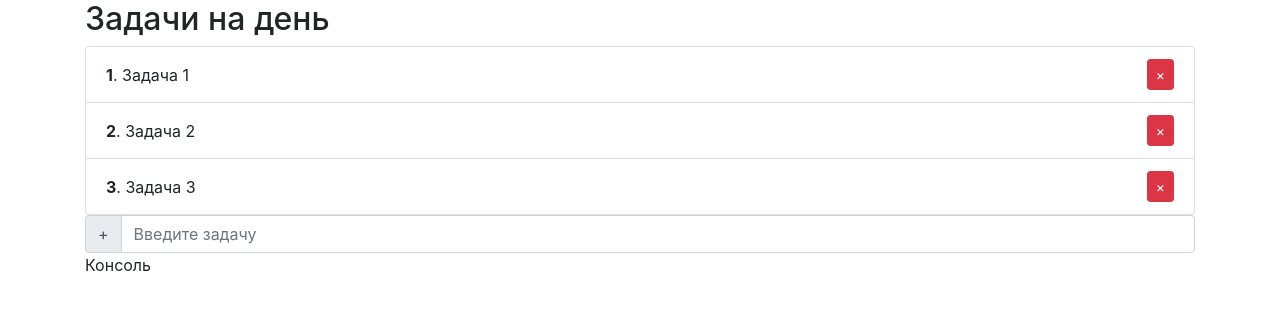
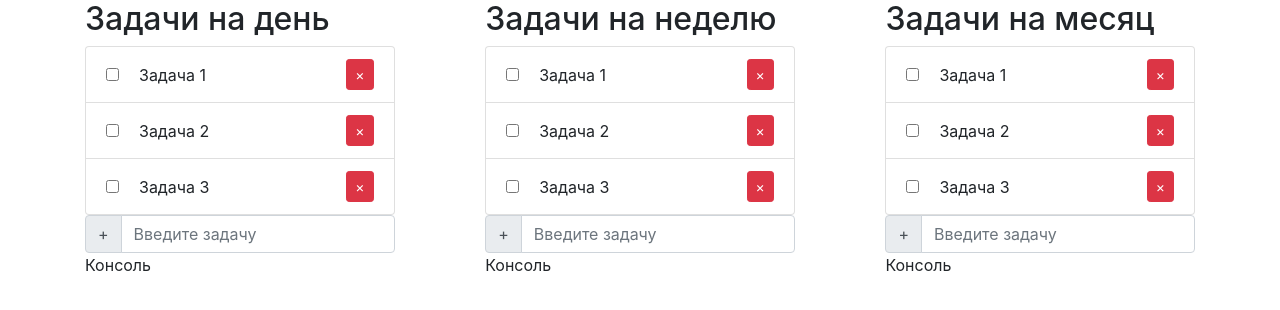
Before and after one commit to Kopylov-D/Planning-app, a React (Create React App) app: page / in a window 1280 px wide. Shown: the top 310 px of the page. Built offline with nearby package versions, Linux system fonts and the light colour scheme.

Commit message:
Subtasks

```diff
--- a/src/App.js
+++ b/src/App.js
@@ -1,12 +1,11 @@
 import React from 'react';
 import './App.css';
-import Todo from './containers/Todo';
-
+import Main from './containers/Main';
 
 function App() {
   return (
     <div className={'container-sm'}>
-      <Todo />
+      <Main />
     </div>
   );
 }
--- /dev/null
+++ b/src/components/Todolist/TodoItem/SubTask.js
@@ -0,0 +1,17 @@
+import React from 'react';
+
+function SubTask(props) {
+  return (
+    <li className="list-group-item sub">
+      <input
+        type="checkbox"
+        // checked={props.todo.done}
+        className="checkBox"
+        onChange={() => props.onChecked(props.todo.id)}
+      ></input>
+      {props.todo.text}
+    </li>
+  );
+}
+
+export default SubTask;
--- a/src/components/Todolist/TodoItem/TodoItem.js
+++ b/src/components/Todolist/TodoItem/TodoItem.js
@@ -1,23 +1,52 @@
-import React from 'react';
+import React, { Fragment } from 'react';
+import SubTask from './SubTask';
 
 const TodoItem = (props) => {
+  const classes = [];
+
+  if (props.todo.done) {
+    classes.push('done');
+  }
+
   return (
+    <Fragment>
       <li
         className="list-group-item note"
-      onClick={() => props.onClickTodo(props.item.id)}
+        onClick={() => props.onClickTodo(props.todo.id)}
       >
-      <div>
-        <strong> {props.item.id}</strong>. {props.item.text}
+        <div className={classes.join(' ')}>
+          <input
+            type="checkbox"
+            checked={props.todo.done}
+            className="checkBox"
+            onChange={() => props.onChecked(props.todo.id)}
+          ></input>
+          {props.todo.text}
         </div>
 
         <button
           type="button"
           className="btn btn-danger btn-sm"
-        onClick={() => props.onClickDelete(props.item.id)}
+          onClick={() => props.onClickDelete(props.todo.id)}
         >
           &times;
         </button>
       </li>
+      {props.subtasksIsOpen ?
+       props.todo.map((todo, index) => {
+        return (
+          <TodoItem
+            key={index}
+            todo={todo}
+            subtasksIsOpen={props.subtasksIsOpen}
+            onClickTodo={props.onClickTodo}
+            onClickDelete={props.onClickDelete}
+            onChecked={props.onChecked}
+          />
+        );
+      })
+      : null}
+    </Fragment>
   );
 };
 
--- a/src/components/Todolist/Todolist.js
+++ b/src/components/Todolist/Todolist.js
@@ -3,16 +3,18 @@ import TodoItem from './TodoItem/TodoItem';
 
 const Todolist = (props) => {
   return (
-    <div className={'todolist'}>
-      <h2>Задачи на день</h2>
+    <div className="todolist">
+      <h2>{props.todoName}</h2>
       <ul className="list-group">
-        {props.todoItem.map((item, index) => {
+        {props.todo.map((todo, index) => {
           return (
             <TodoItem
               key={index}
-              item={item}
+              todo={todo}
+              subtasksIsOpen={props.subtasksIsOpen}
               onClickTodo={props.onClickTodo}
               onClickDelete={props.onClickDelete}
+              onChecked={props.onChecked}
             />
           );
         })}
@@ -29,9 +31,7 @@ const Todolist = (props) => {
             className="form-control"
             placeholder="Введите задачу"
             onChange={props.onChangeInput}
-            onKeyDown={(event) =>
-              props.onKeyEnter(event, props.todoItem.length)
-            }
+            onKeyDown={(event) => props.onKeyEnter(event, props.todo.length)}
           />
         </div>
       </Fragment>
--- /dev/null
+++ b/src/containers/Main.js
@@ -0,0 +1,20 @@
+import React, { Component } from 'react';
+import Todo from './Todo';
+import Context from './context';
+
+export class Main extends Component {
+ state = {
+  todoNames: ['Задачи на день', 'Задачи на неделю', 'Задачи на месяц']
+ }
+  render() {
+    return (
+        <div className="main">
+          <Todo todoName={this.state.todoNames[0]}/>
+          <Todo todoName={this.state.todoNames[1]}/>
+          <Todo todoName={this.state.todoNames[2]}/>
+        </div>
+    );
+  }
+}
+
+export default Main;
--- a/src/containers/Todo.js
+++ b/src/containers/Todo.js
@@ -3,38 +3,45 @@ import Todolist from '../components/Todolist/Todolist';
 
 function createString(n) {
   let arr = [];
-  for (let i = 1; i <= n; i++) {
-    arr.push({ id: i, text: `Задача ${i}`, done: false });
+  for (let i = 0; i <= n; i++) {
+    arr.push({ id: i, text: `Задача ${i}`, done: false, main: false });
   }
   return arr;
 }
 
 class Todo extends React.Component {
   state = {
-    todoItem: createString(3),
+    todoName: this.props.todoName,
+    todoItem: {
+      todo: [
+        { id: 0, text: `Задача 1`, done: false, main: true },
+        { id: 1, text: `Задача 2`, done: false, main: false },
+        { id: 2, text: `Задача 3`, done: false, main: true },
+      ],
+      subtasksIsOpen: false,
+    },
   };
 
-  consoleClick(n) {
+  consoleClick = (n) => {
     console.log(this.state);
-    const t = { ...this.state };
-    console.log(t);
-  }
+    console.log(this.props);
+  };
 
-  onClickTodo(item) {
-    console.log(item);
-  }
+  onClickTodo(item) {}
 
   onChangeInput = (event, id) => {};
 
   onKeyEnter = (event, id) => {
     if (event.key === 'Enter' && event.target.value) {
-      const todoItem = [...this.state.todoItem];
-      todoItem.push({
+      const todoItem = { ...this.state.todoItem };
+      const todo = todoItem.todo;
+      todo.push({
         id: id + 1,
         text: event.target.value,
         done: false,
+        main: true,
       });
-      console.log(todoItem);
+      todoItem.todo = todo
 
       this.setState({
         todoItem,
@@ -44,25 +51,40 @@ class Todo extends React.Component {
   };
 
   onClickDeleteHandler = (id) => {
-    const todoItem = [...this.state.todoItem];
+    const todoItem = { ...this.state.todoItem };
+    let todo = todoItem.todo;
 
-    const newTodoItem = todoItem.filter((item) => item.id !== id);
-    console.log(todoItem);
+    todo = todo.filter((item) => item.id !== id);
+    todoItem.todo = todo
+    this.setState({
+      todoItem
+    });
+  };
 
-    this.setState({
-      todoItem: newTodoItem,
-    });
+  onCheckedHandler = (id) => {
+    const todoItem = [...this.state.todoItem.todo];
+
+    this.setState(
+      todoItem.map((todo) => {
+        if (todo.id === id) {
+          todo.done = !todo.done;
+        }
+      })
+    );
   };
 
   render() {
     return (
       <div>
         <Todolist
-          todoItem={this.state.todoItem}
+          todo={this.state.todoItem.todo}
+          todoName={this.state.todoName}
+          subtasksIsOpen={this.state.todoItem.subtasksIsOpen}
           onClickTodo={this.onClickTodo}
           onChangeInput={this.onChangeInput}
           onKeyEnter={this.onKeyEnter}
           onClickDelete={this.onClickDeleteHandler}
+          onChecked={this.onCheckedHandler}
         />
         <div onClick={this.consoleClick}>Консоль</div>
       </div>
--- /dev/null
+++ b/src/containers/context.js
@@ -0,0 +1,5 @@
+import React from 'react'
+
+const Context = React.createContext()
+
+export default Context
--- a/src/index.css
+++ b/src/index.css
@@ -1,4 +1,3 @@
-
 body {
   margin: 0;
   font-family: -apple-system, BlinkMacSystemFont, 'Segoe UI', 'Roboto', 'Oxygen',
@@ -13,9 +12,30 @@ code {
     monospace;
 }
 
+.todolist {
+  min-width: 300px;
+}
 
 .note {
   display: flex;
   justify-content: space-between;
   align-items: center;
 }
+
+.checkBox {
+  margin-right: 20px;
+}
+
+.done {
+  text-decoration: line-through;
+}
+
+.main {
+  display: flex;
+  justify-content: space-between;
+}
+
+.sub {
+  font-size: small;
+  padding: 5px 5px 5px 40px;
+}
```
Lines whose indentation alone changed are shown as unchanged.
